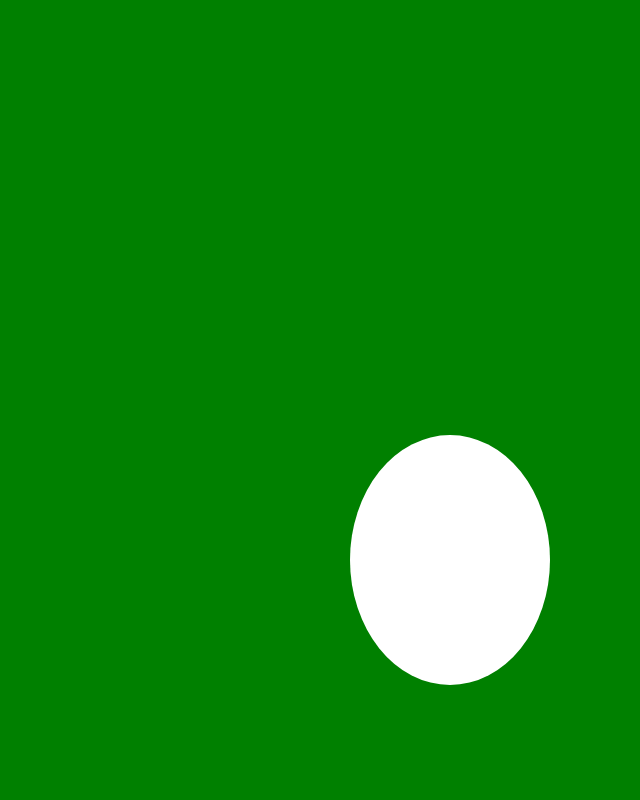
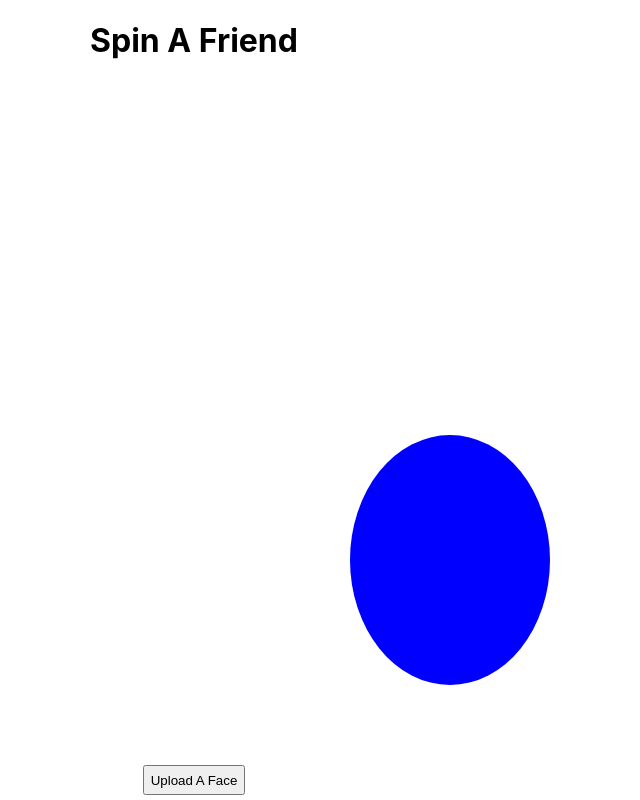
Before and after one commit to ZachJHall/spin-a-friend, a React (Create React App) app: page / in a window 1280 px wide. Shown: the whole page, without its empty margins (446-1086 px from the left). Built offline with nearby package versions, Linux system fonts and the light colour scheme.

Commit message:
Lots of changes - including navbar setup

```diff
--- a/src/App.js
+++ b/src/App.js
@@ -1,21 +1,40 @@
 import React from 'react';
 import styled from 'styled-components'
 
+import ContentLevel from './components/contentLevel'
 import Face from './components/face'
 
 const Container = styled.div`
-  background-color:green;
 
   height:100vh;
+
+`
+
+
+
+const FaceLevel = styled(Container)`
+  height: 100vh;
+  width:100vw;
 
   display:flex;
   justify-content:center;
   align-items:center;
+
+  position: absolute;
+  z-index: 2;
+  top:0;
+  left:0;
+
 `
 function App() {
   return (
     <Container>
-      <Face />
+      <ContentLevel />
+
+      <FaceLevel>
+        <Face />
+      </FaceLevel>
+
     </Container>
   );
 }
--- /dev/null
+++ b/src/components/contentLevel.js
@@ -0,0 +1,47 @@
+import React from 'react';
+import styled from 'styled-components'
+
+import NavBar from './navbar'
+
+const ContentContainer = styled.div`
+  height: 100%;
+  width: 100%;
+
+`
+
+const MainDiv = styled.div`
+    height: 80%;
+`
+
+const BottomDiv = styled.div`
+    height: 10%;
+
+
+    display:flex;
+
+    justify-content: center;
+    align-items: end;
+
+`
+
+const UploadButton = styled.button`
+    height: 30px;
+    margin-bottom: 5px;
+`
+function ContentLevel(){
+    return (
+        <ContentContainer>
+
+            <NavBar />
+
+            <MainDiv></MainDiv>
+
+            <BottomDiv>
+                <UploadButton>Upload A Face</UploadButton>
+            </BottomDiv>
+
+        </ContentContainer>
+    );
+}
+
+export default ContentLevel;
--- a/src/components/face.js
+++ b/src/components/face.js
@@ -5,7 +5,10 @@ const FaceContainer = styled.div`
     height: 250px;
     width: 200px;
 
-    background-color: white;
+
+
+
+    background-color: blue;
     border-radius: 100%;
 
    animation: spin 3s infinite linear;
--- /dev/null
+++ b/src/components/navbar.js
@@ -0,0 +1,46 @@
+import React from 'react';
+import styled from 'styled-components'
+
+const NavContainer = styled.div`
+    height: auto;
+    min-height: 10%;
+    width: 100%;
+
+
+    display: flex;
+
+    justify-content: center;
+    align-items: center;
+`
+
+const LeftDiv = styled.div`
+    width: 10%;
+`
+
+const MiddleDiv = styled.div`
+
+`
+
+const RightDiv = styled(LeftDiv)`
+`
+
+const Text =styled.h1`
+    margin:0;
+`
+
+function NavBar() {
+    return (
+        <NavContainer>
+            <LeftDiv />
+
+            <MiddleDiv>
+                <Text>Spin A Friend</Text>
+            </MiddleDiv>
+
+            <RightDiv />
+        </NavContainer>
+
+    )
+}
+
+export default NavBar
```
